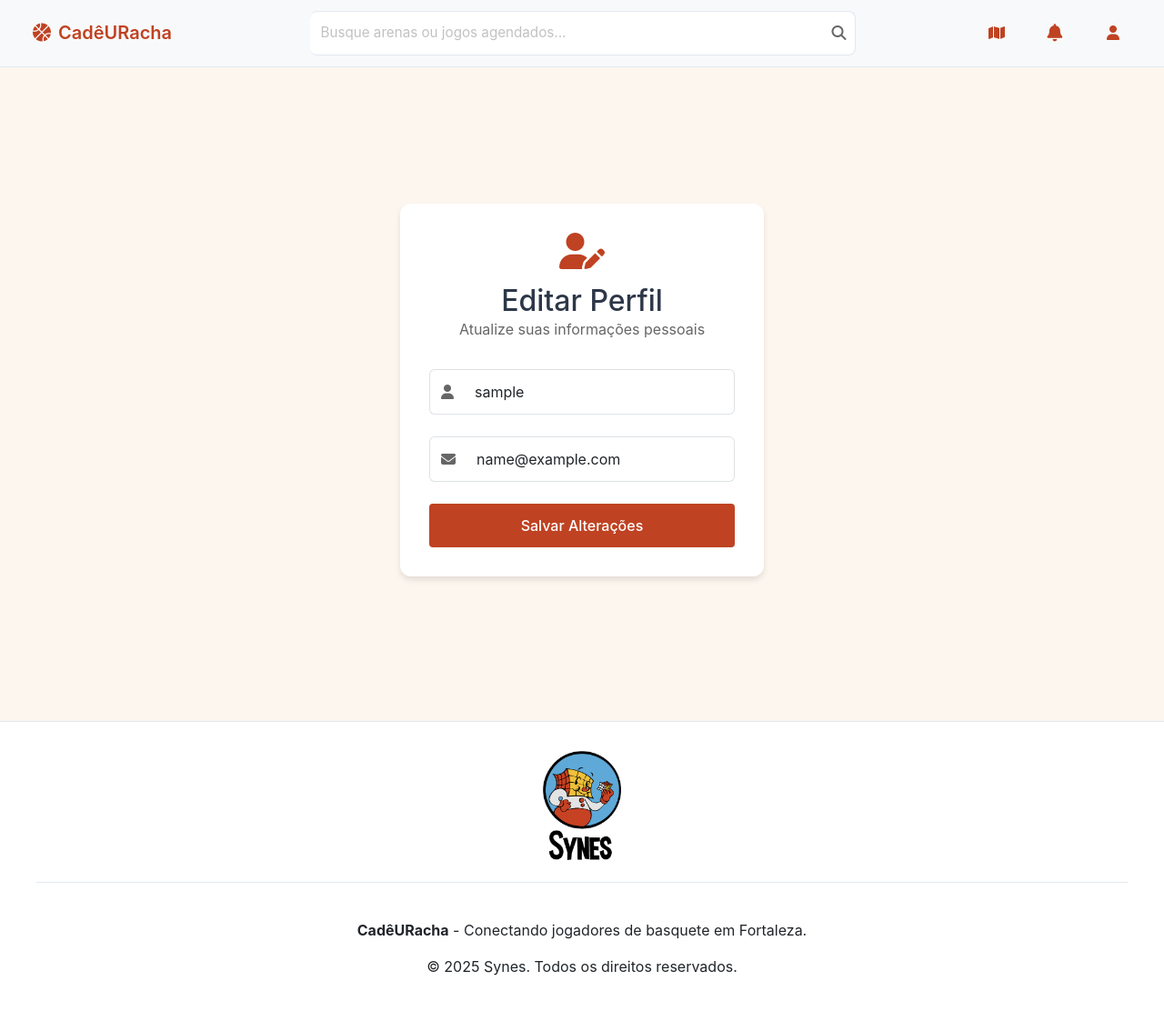
After one commit to Syne-s/CadeURacha, a Django app: page /edit_profile/ in a window 1280 px wide. The commit adds this page. Shown: the whole page at 91% size. Run offline with Django 5.2, Linux system fonts and the light colour scheme; the visitor is signed in with stand-in values (Sample User, id 1); some libraries are stand-ins or nearby versions.

Commit message:
adiciona funcionalidade de edição de perfil com formulário e template

```diff
--- a/app_synes/forms.py
+++ b/app_synes/forms.py
@@ -1,7 +1,17 @@
 from django import forms
+from django.contrib.auth import get_user_model
 from .models import Arena
 
 class ArenaForm(forms.ModelForm):
     class Meta:
         model = Arena
         fields = ['nome', 'endereco', 'latitude', 'longitude', 'logradouro', 'bairro', 'cidade', 'estado', 'regiao', 'cep', 'pais']
+
+class EditProfileForm(forms.ModelForm):
+    class Meta:
+        model = get_user_model()
+        fields = ['username', 'email']
+        widgets = {
+            'username': forms.TextInput(attrs={'class': 'form-control', 'placeholder': 'Nome de Usuário'}),
+            'email': forms.EmailInput(attrs={'class': 'form-control', 'placeholder': 'E-mail'}),
+        }
--- a/app_synes/templates/app_synes/base.html
+++ b/app_synes/templates/app_synes/base.html
@@ -665,7 +665,7 @@
                         <ul class="dropdown-menu dropdown-menu-end" aria-labelledby="navbarDropdown">
                             <li><a class="dropdown-item" href="#"><i class="fas fa-basketball-ball"></i>Meus Jogos</a></li>
                             <li><a class="dropdown-item" href="#"><i class="fas fa-calendar-check"></i>Minhas Reservas</a></li>
-                            <li><a class="dropdown-item" href="#"><i class="fas fa-user-edit"></i>Editar Perfil</a></li>
+                            <li><a class="dropdown-item" href="{% url 'edit_profile' %}"><i class="fas fa-user-edit"></i>Editar Perfil</a></li>
                             <li><hr class="dropdown-divider"></li>
                             <li><a class="dropdown-item logout-link" href="{% url 'logout' %}"><i class="fas fa-sign-out-alt"></i>Sair</a></li>
                         </ul>
--- /dev/null
+++ b/app_synes/templates/app_synes/edit_profile.html
@@ -0,0 +1,140 @@
+<!-- filepath: /e:/Users/jerbc/Documents/DJANGO/synes/app_synes/templates/app_synes/edit_profile.html -->
+
+{% extends 'app_synes/base.html' %}
+{% block title %}CadêURacha - Editar Perfil{% endblock %}
+{% block content %}
+<div class="auth-container">
+    <div class="auth-card">
+        <div class="auth-header">
+            <i class="fas fa-user-edit auth-icon"></i>
+            <h2 class="text-center mb-0">Editar Perfil</h2>
+            <p class="text-center">Atualize suas informações pessoais</p>
+        </div>
+        <form method="post">
+            {% csrf_token %}
+            <div class="form-group">
+                <div class="input-group">
+                    <span class="input-group-text"><i class="fas fa-user"></i></span>
+                    {{ form.username }}
+                </div>
+            </div>
+            <div class="form-group">
+                <div class="input-group">
+                    <span class="input-group-text"><i class="fas fa-envelope"></i></span>
+                    {{ form.email }}
+                </div>
+            </div>
+            <button type="submit" class="auth-button">Salvar Alterações</button>
+        </form>
+    </div>
+</div>
+
+<style>
+.auth-container {
+    min-height: calc(100vh - 120px);
+    display: flex;
+    align-items: center;
+    justify-content: center;
+    padding: 2rem;
+}
+
+.auth-card {
+    background: white;
+    border-radius: 12px;
+    box-shadow: 0 4px 6px rgba(0, 0, 0, 0.1);
+    padding: 2rem;
+    width: 100%;
+    max-width: 400px;
+}
+
+.auth-header {
+    text-align: center;
+    margin-bottom: 2rem;
+}
+
+.auth-icon {
+    font-size: 2.5rem;
+    color: var(--primary-color);
+    margin-bottom: 1rem;
+}
+
+.auth-header h2 {
+    color: var(--text-color);
+    margin-bottom: 0.5rem;
+}
+
+.auth-header p {
+    color: #666;
+    margin-bottom: 0;
+}
+
+.form-group {
+    margin-bottom: 1.5rem;
+}
+
+.input-group-text {
+    background-color: white;
+    border-right: none;
+    color: #666;
+    transition: border-color 0.2s ease;
+}
+
+.form-control {
+    border-left: none;
+    padding: 0.75rem;
+    transition: border-color 0.2s ease;
+}
+
+/* Remove outline padrão do Bootstrap */
+.form-control:focus {
+    box-shadow: none;
+    border-color: var(--primary-color);
+}
+
+/* Quando o input está em foco, estiliza também o span adjacente */
+.form-control:focus ~ .input-group-text {
+    border-color: var(--primary-color);
+}
+
+/* Quando o span está em foco, estiliza também o input */
+.input-group:focus-within .input-group-text {
+    border-color: var(--primary-color);
+}
+
+.input-group:focus-within .form-control {
+    border-color: var(--primary-color);
+}
+
+.auth-button {
+    width: 100%;
+    padding: 0.75rem;
+    background-color: var(--primary-color);
+    color: white;
+    border: none;
+    border-radius: 4px;
+    font-weight: 500;
+    transition: all 0.2s ease;
+}
+
+.auth-button:hover {
+    background-color: var(--hover-color);
+    transform: translateY(-2px);
+}
+
+.auth-footer {
+    text-align: center;
+    margin-top: 2rem;
+}
+
+.auth-link {
+    color: var(--primary-color);
+    text-decoration: none;
+    font-weight: 500;
+    transition: color 0.2s ease;
+}
+
+.auth-link:hover {
+    color: var(--hover-color);
+}
+</style>
+{% endblock %}
--- a/app_synes/urls.py
+++ b/app_synes/urls.py
@@ -13,4 +13,5 @@ urlpatterns = [
     path('password_reset/done/', auth_views.PasswordResetDoneView.as_view(), name='password_reset_done'),
     path('reset/<uidb64>/<token>/', auth_views.PasswordResetConfirmView.as_view(), name='password_reset_confirm'),
     path('reset/done/', auth_views.PasswordResetCompleteView.as_view(), name='password_reset_complete'),
+    path('edit_profile/', views.edit_profile, name='edit_profile'),
 ]
--- a/app_synes/views.py
+++ b/app_synes/views.py
@@ -4,7 +4,7 @@ from django.contrib import messages
 from django.http import JsonResponse, HttpResponseNotAllowed
 from django.contrib.auth.decorators import login_required
 from .models import CustomUser, Arena
-from .forms import ArenaForm
+from .forms import ArenaForm, EditProfileForm
 
 def register(request):
     # Handle GET request - show registration form
@@ -93,3 +93,14 @@ def cadastrar_arena(request):
     else:
         form = ArenaForm()
     return render(request, 'app_synes/cadastrar_arena.html', {'form': form})
+
+@login_required
+def edit_profile(request):
+    if request.method == 'POST':
+        form = EditProfileForm(request.POST, instance=request.user)
+        if form.is_valid():
+            form.save()
+            return redirect('index')
+    else:
+        form = EditProfileForm(instance=request.user)
+    return render(request, 'app_synes/edit_profile.html', {'form': form})
```
Also changed, not shown: app_synes/templates/app_synes/perfil.html (deleted).
